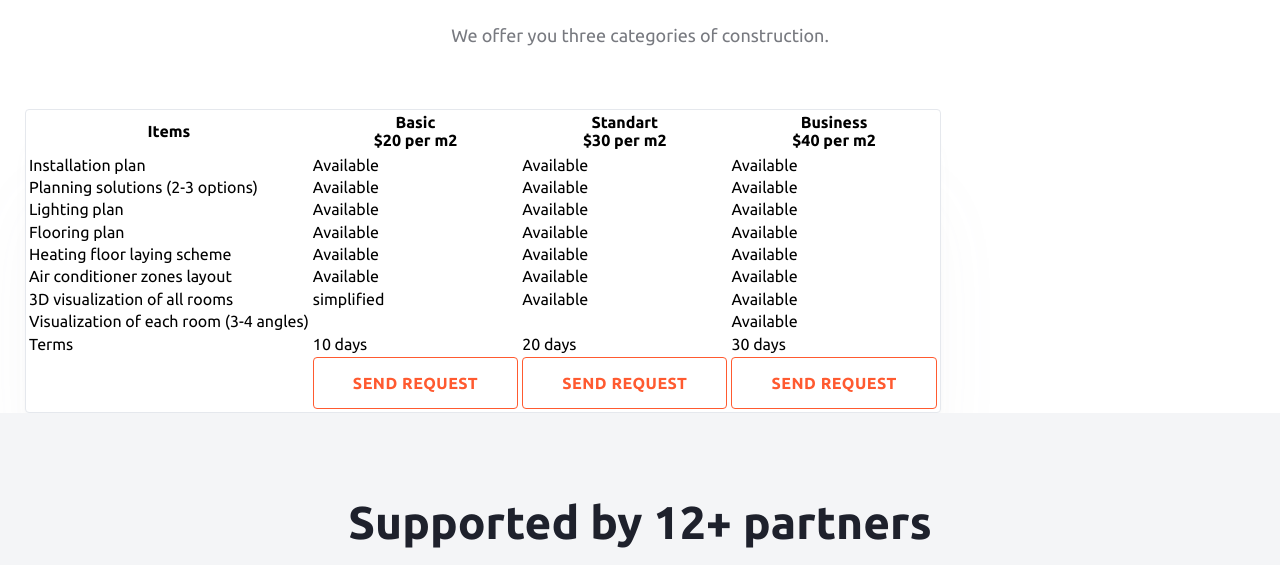
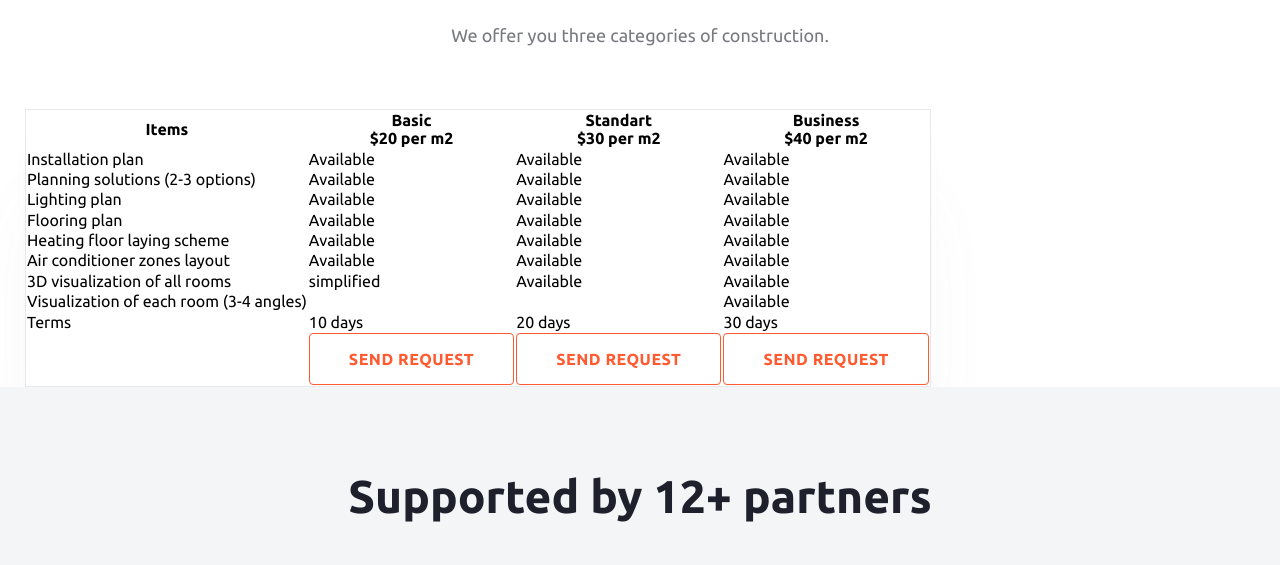
Before and after one commit to AntonBaglaev/createx, a website with bundled scripts: page app/services-1.html in a window 1280 px wide. Shown: the part 3454-4019 px from the top of the page. Built offline with nearby package versions, Linux system fonts and the light colour scheme.

Commit message:
Тест настройки

```diff
--- a/src/scss/components/_pricing.scss
+++ b/src/scss/components/_pricing.scss
@@ -4,6 +4,7 @@
 
 .table {
     border: 1px solid #e5e8ed;
+    border-collapse: collapse;
     border-radius: 4px;
     box-shadow:
         0 80px 80px -20px rgba(154, 156, 165, 0.08),
```
Also changed, not shown: app/css/main.css, 1 other file.
